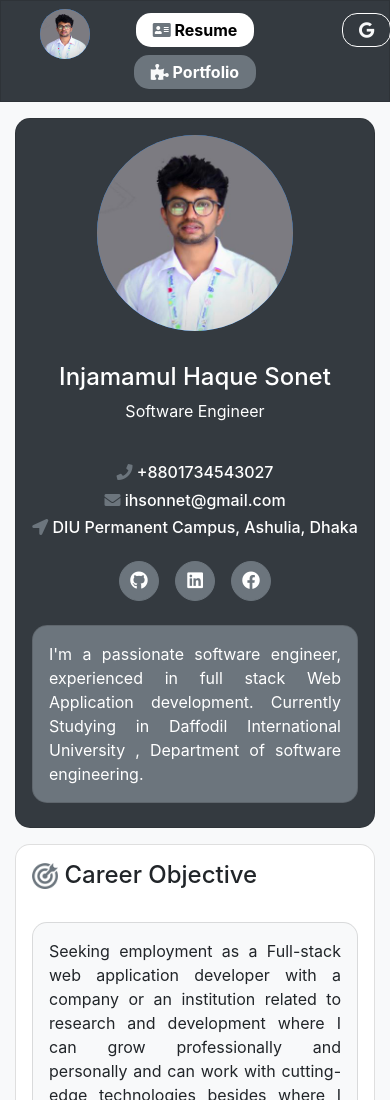
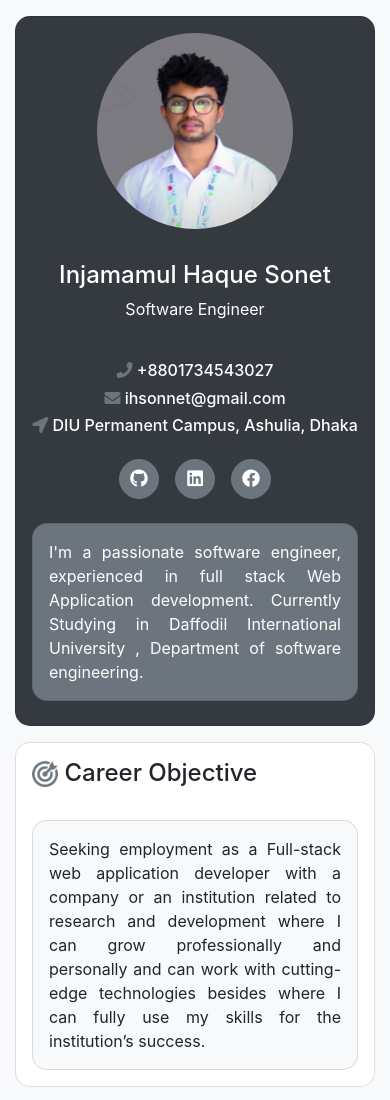
Before and after one commit to ihsonnet/e-resume-bootstrap, a plain HTML site: page index.html in a window 390 px wide. Shown: the top 1100 px of the page. Drawn offline with Linux system fonts and the light colour scheme.

Commit message:
fix responsive

```diff
--- a/index.html
+++ b/index.html
@@ -21,7 +21,7 @@
     </style>
 </head>
 <body class="bg-light">
-    <header class="container-float" style="position: sticky; top: 0px; z-index:1">
+    <header class="container-float d-none d-md-block" style="position: sticky; top: 0px; z-index:1">
       <div class="card p-2 bg-dark rounded-0">
           <div class="container">
             <div class="row">
@@ -41,8 +41,8 @@
               <div class="col-2">
                <div style="text-align: right;">
                 <button class="btn py-1 px-3 mx-2 my-1 bg-dark border-white text-white" style="border-radius:15px;" onclick="window.open('https://sites.google.com/diu.edu.bd/ihsonnet', '_blank')">
-                  <div class="d-none d-md-block"><span><i class="fas fa-link text-light"></i></span><b> Google Site</b></div>
-                  <div class="d-md-none d-xs-block d-sm-block"><span><i class="fab fa-google text-light"></i></span></div>
+                  <div class="d-lg-block d-xs-none d-sm-none"><span><i class="fas fa-link text-light"></i></span><b> Google Site</b></div>
+                  <div class="d-block d-lg-none"><span><i class="fab fa-google text-light"></i></span></div>
                 </button>
                </div>
               </div>
```
